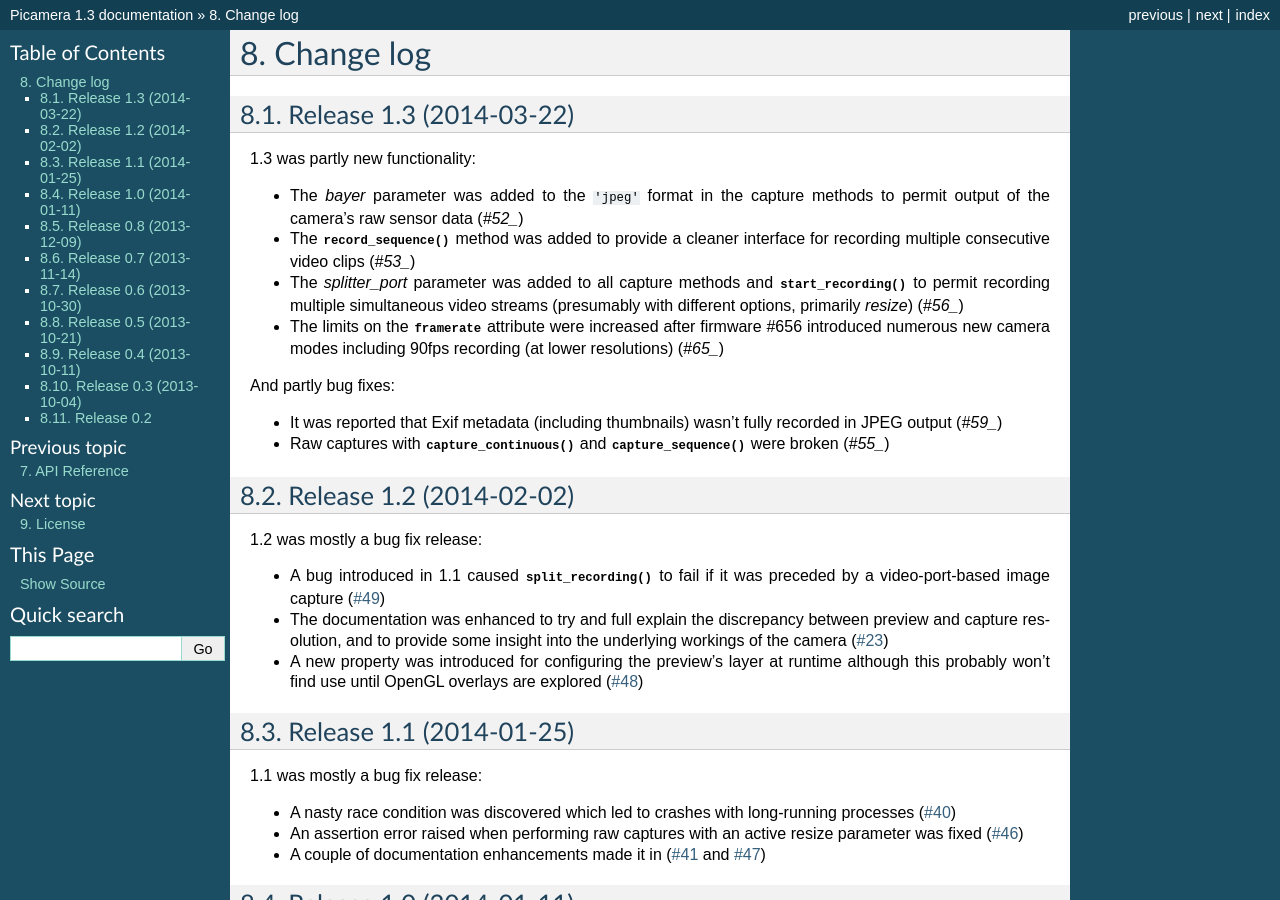
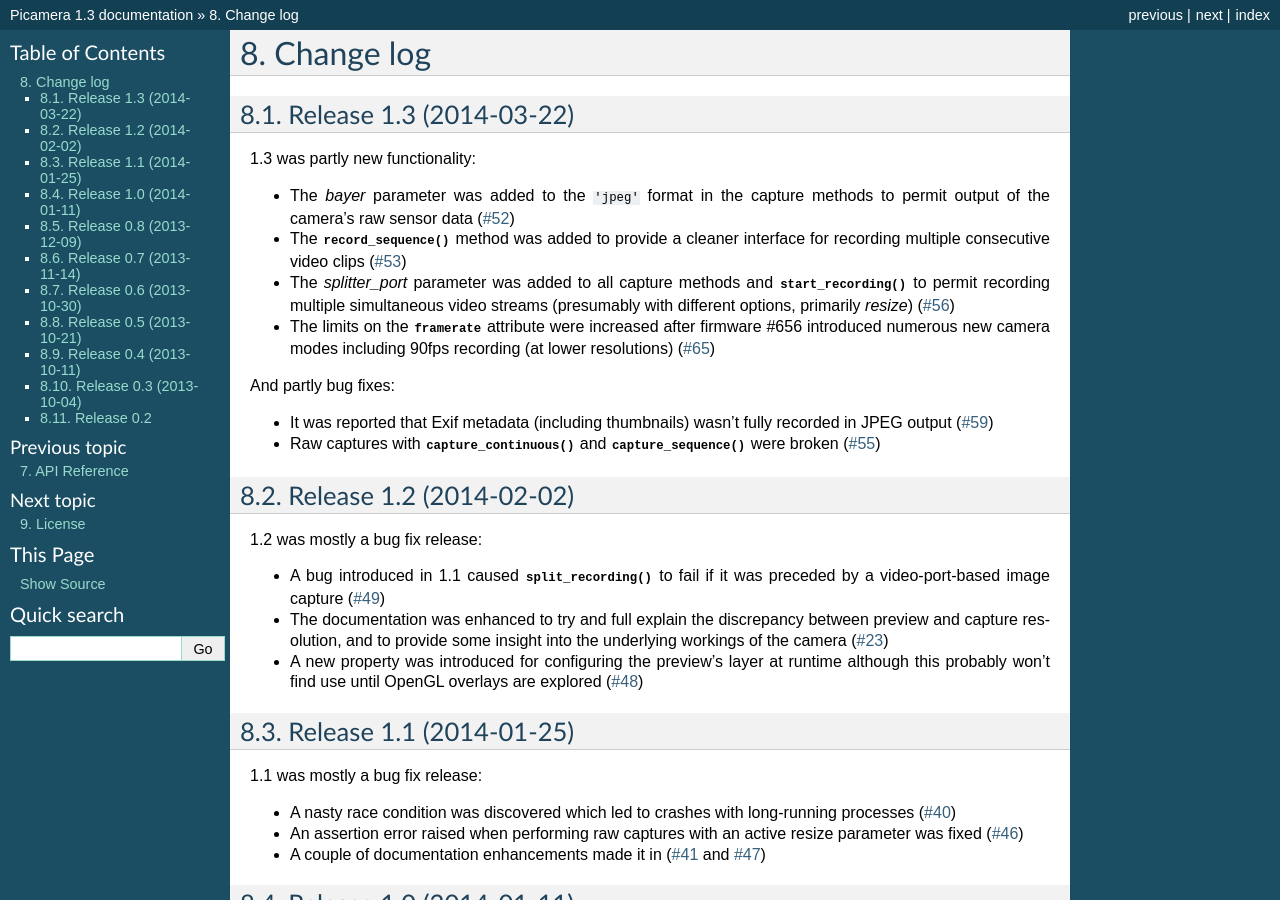
Before and after one commit to waveform80/picamera, a Sphinx documentation site: the page built from docs/changelog.rst, in a window 1280 px wide and 900 px high. Built offline with Sphinx 7.4.7, drawn with Linux system fonts in a browser that asks for light colours.

```diff
--- a/docs/changelog.rst
+++ b/docs/changelog.rst
@@ -11,23 +11,23 @@ Release 1.3 (2014-03-22)
 1.3 was partly new functionality:
 
 * The *bayer* parameter was added to the ``'jpeg'`` format in the capture
-  methods to permit output of the camera's raw sensor data (`#52_`)
+  methods to permit output of the camera's raw sensor data (`#52`_)
 * The :meth:`~picamera.PiCamera.record_sequence` method was added to provide
-  a cleaner interface for recording multiple consecutive video clips (`#53_`)
+  a cleaner interface for recording multiple consecutive video clips (`#53`_)
 * The *splitter_port* parameter was added to all capture methods and
   :meth:`~picamera.PiCamera.start_recording` to permit recording multiple
   simultaneous video streams (presumably with different options, primarily
-  *resize*) (`#56_`)
+  *resize*) (`#56`_)
 * The limits on the :attr:`~picamera.PiCamera.framerate` attribute were
   increased after firmware #656 introduced numerous new camera modes including
-  90fps recording (at lower resolutions) (`#65_`)
+  90fps recording (at lower resolutions) (`#65`_)
 
 And partly bug fixes:
 
 * It was reported that Exif metadata (including thumbnails) wasn't fully
-  recorded in JPEG output (`#59_`)
+  recorded in JPEG output (`#59`_)
 * Raw captures with :meth:`~picamera.PiCamera.capture_continuous` and
-  :meth:`~picamera.PiCamera.capture_sequence` were broken (`#55_`)
+  :meth:`~picamera.PiCamera.capture_sequence` were broken (`#55`_)
 
 .. _#52: https://github.com/waveform80/picamera/issues/52
 .. _#53: https://github.com/waveform80/picamera/issues/53
```
